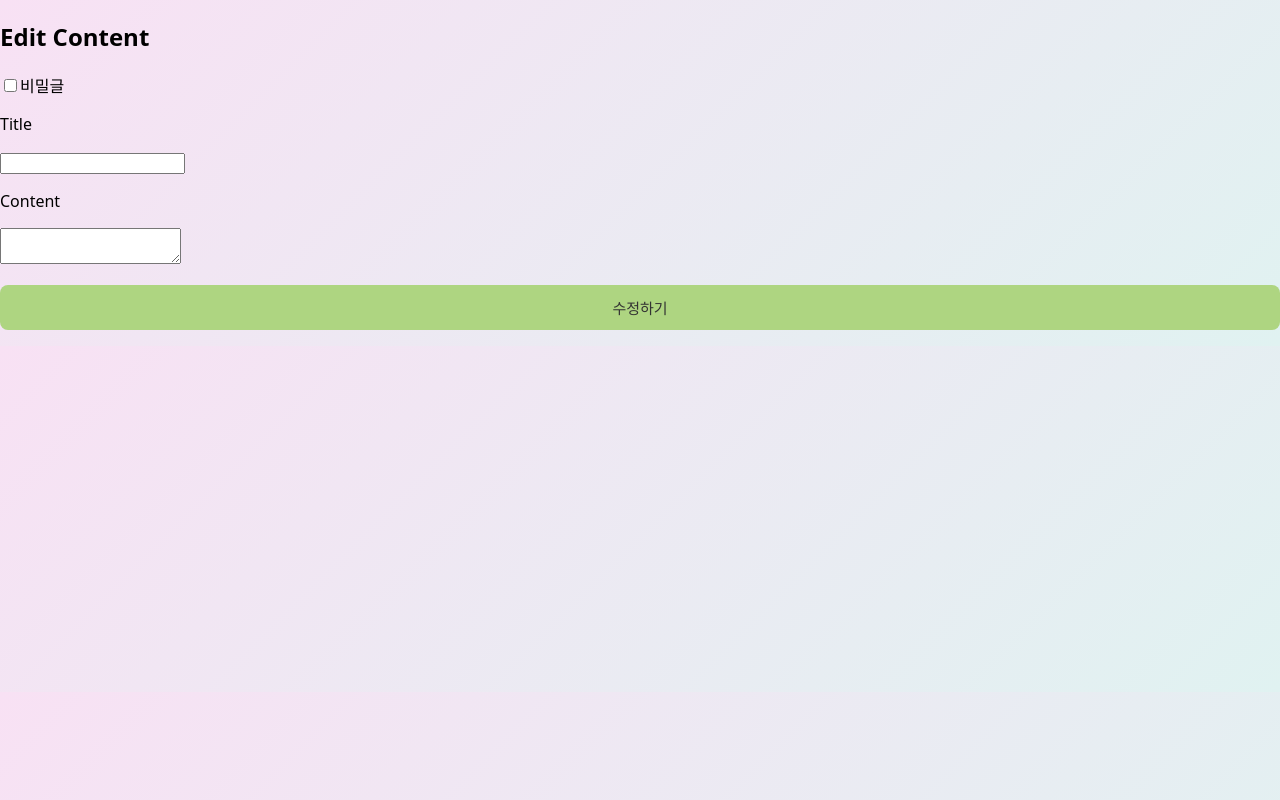
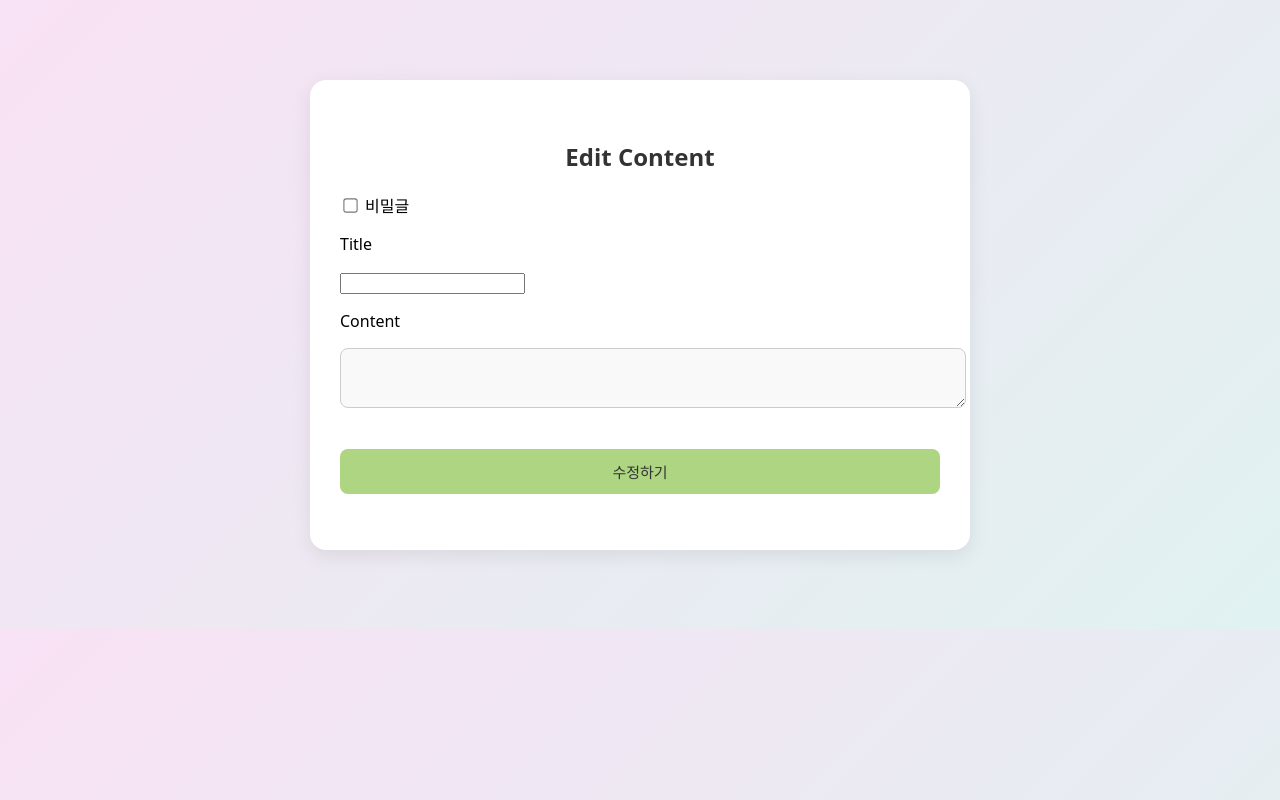
Before and after one commit to hseoy05/FourthAssignment, a React (Vite) app in the folder frontend/vite-project/: page /posts/1/edit in a window 1280 px wide. Built offline with nearby package versions, Linux system fonts and the light colour scheme; no server answers.

Commit message:
delete error 수정함!!1

```diff
--- /dev/null
+++ b/frontend/vite-project/css/EditContent.css
@@ -0,0 +1,47 @@
+.edit-container {
+  max-width: 600px;
+  margin: 80px auto;
+  padding: 40px 30px;
+  background: #ffffff;
+  border-radius: 16px;
+  box-shadow: 0 6px 20px rgba(0, 0, 0, 0.08);
+  font-family: 'Noto Sans KR', system-ui, sans-serif;
+}
+
+.edit-container h2 {
+  text-align: center;
+  font-size: 24px;
+  color: #333;
+  margin-bottom: 20px;
+}
+
+.edit-container input[type="text"],
+.edit-container textarea {
+  width: 100%;
+  padding: 12px;
+  font-size: 15px;
+  margin-bottom: 20px;
+  border: 1px solid #ccc;
+  border-radius: 8px;
+  background: #f9f9f9;
+}
+
+.edit-container input[type="checkbox"] {
+  margin-right: 8px;
+  transform: scale(1.1);
+}
+
+.button-submit {
+  padding: 12px 20px;
+  background-color: #aed581;
+  border: none;
+  color: #333;
+  font-size: 15px;
+  border-radius: 8px;
+  cursor: pointer;
+  transition: background-color 0.2s ease;
+}
+
+.button-submit:hover {
+  background-color: #9ccc65;
+}
--- a/frontend/vite-project/src/pages/Create/WriteContent.jsx
+++ b/frontend/vite-project/src/pages/Create/WriteContent.jsx
@@ -15,7 +15,7 @@ const WriteContent = () => {
         const res = await fetch('http://localhost:8800/posts', {
             method: "POST",
             headers: {"Content-Type": "application/json"},
-            body: JSON.stringify({title, content, userId, isPrivate}),
+            body: JSON.stringify({title, content, userId: String(userId).trim(), isPrivate}),
         });
         const data = await res.json();
         if(data.success) alert('작성 완료');
--- a/frontend/vite-project/src/pages/Delete/DeleteContent.jsx
+++ b/frontend/vite-project/src/pages/Delete/DeleteContent.jsx
@@ -1,24 +1,33 @@
-import React, {useState} from 'react'
-import {useParams} from 'react-router-dom';
+import React, { useEffect } from 'react'
+import { useParams } from 'react-router-dom';
 import axios from 'axios';
 
-const DeleteContent =()=>{
-    const [nowUserId, setNowUserId] = useState('');
-    const {id}= useParams();
 
-    useEffect(()=>{
-        const deletePost = async()=>{
-            try{
-                await axios.delete(`http://localhost:8800/posts/${id}`);
-                alert('delete success!');
-                window.location.href = '/read/list';
-            } catch (error){
+const DeleteContent = () => {
+    const nowUserId = localStorage.getItem('userId');
+    const { id } = useParams();
+
+    useEffect(() => {
+        const deletePost = async () => {
+            try {
+                const res = await axios.request({
+                    method: 'DELETE',
+                    url: `http://localhost:8800/posts/${id}`,
+                    data: { userId: nowUserId },
+                });
+                if (res.data.success) {
+                    alert('delete success!');
+                    window.location.href = '/read/list';
+                } else {
+                    alert(res.data.message || 'delete fail');
+                }
+            } catch (error) {
                 console.error(error);
                 alert('delete fail!');
             }
         };
         deletePost();
-    },[id]);
+    }, [id, nowUserId]);
 
     return <div><h2>loading . . .</h2></div>
 };
--- a/frontend/vite-project/src/pages/Read/List.jsx
+++ b/frontend/vite-project/src/pages/Read/List.jsx
@@ -1,9 +1,11 @@
 import React, { useEffect, useState } from 'react';
 import { useNavigate } from 'react-router-dom';
 import '../../../css/List.css';
+
 const List = () => {
   const [posts, setPosts] = useState([]);
   const navigate = useNavigate();
+  const nowUserId = localStorage.getItem("userId");
 
   useEffect(() => {
     fetch('http://localhost:8800/posts')
@@ -21,7 +23,7 @@ const List = () => {
       {posts.length === 0 ? (
         <>
           <p>게시글이 없습니다.</p>
-        <button className="back-button" onClick={()=>navigate("/home")}>이전 페이지로 가기기</button>
+          <button className="back-button" onClick={() => navigate("/home")}>이전 페이지로 가기</button>
           <button className="fixed-home-button" onClick={() => navigate("/home")}>
             홈으로 가기
           </button>
@@ -33,35 +35,43 @@ const List = () => {
               onClick={() => navigate(`/posts/${post._id}`)}
               style={{ cursor: 'pointer' }}
             >
-              <h3>{post.isPrivate && '🔒 '}{post.title}</h3>
-              <h5>{post.content}</h5>
-              <p><small>작성자: {post.userName}</small><br></br>
-              <small>{post.createdAt && (new Date(post.createdAt).toLocaleString())}</small></p>
+              <h3>
+                {post.isPrivate && '🔒 '}
+                {post.isPrivate && post.userId !== nowUserId ? '...' : post.title}
+              </h3>
+              <h5>{post.isPrivate && post.userId !== nowUserId ? '...' : post.content}</h5>
+              <p>
+                <small>작성자: {post.userName}</small><br />
+                <small>{post.createdAt && (new Date(post.createdAt).toLocaleString())}</small>
+              </p>
             </div>
             <div className="button-group">
-            <button className="button-outline" onClick={(e) => {e.stopPropagation();
-                const nowUserId=localStorage.getItem("userId");
-                if(nowUserId!== post.userId){
+              <button className="button-outline" onClick={(e) => {
+                e.stopPropagation();
+                if (nowUserId !== post.userId) {
                   alert('수정 권한 없음');
                   return;
                 }
-                navigate(`/posts/${post._id}/edit`);}}>게시글 수정하기</button>
-            <button className="button-outline" onClick={(e)=>{ e.stopPropagation();
-                fetch(`http://localhost:8800/posts/${post._id}`, {
-                  method: 'DELETE',
-                }).then((res) => res.json()).then((data) => {
-                    if (data.success) {
-                      alert('Success');
-                      window.location.reload();
-                    } else {
-                      alert('Fail');
+                navigate(`/posts/${post._id}/edit`);
+              }}>
+                게시글 수정하기
+              </button>
+              <button className="button-outline"
+              onClick={()=>{
+                if(nowUserId !== post.userId){
+                  alert('삭제 권한 없음');
+                  return;
                 }
-                  })
-                  .catch((err) => { alert('Error!');});
-              }}>게시글 삭제하기</button>
-              <br></br>
-              <p><button className="fixed-home-button" onClick={() => navigate("/home")}>
-                홈으로 가기</button></p>
+                navigate(`/posts/${post._id}/delete`);
+              }}>
+                게시글 삭제하기
+              </button>
+              <br />
+              <p>
+                <button className="fixed-home-button" onClick={() => navigate("/home")}>
+                  홈으로 가기
+                </button>
+              </p>
             </div>
           </div>
         ))
--- a/frontend/vite-project/src/pages/Update/EditContent.jsx
+++ b/frontend/vite-project/src/pages/Update/EditContent.jsx
@@ -1,5 +1,6 @@
 import React, {useState, useEffect} from 'react';
 import {useParams, useNavigate} from 'react-router-dom';
+import '../../../css/EditContent.css';
 
 const EditContent=()=>{
     const {id}= useParams();
@@ -25,10 +26,11 @@ const EditContent=()=>{
               body: JSON.stringify(contents),
             });
             const data = await res.json();
-            try{
-                data = JSON.parse(text);
-            } catch (parseError){
-                console.error('파싱 실패', parseError);
+            if (data.success) {
+                alert('edit success!');
+                navigate('/home');
+            } else {
+                alert('failed');
             }
             if(data.success){
                 alert('edit success!');
@@ -42,7 +44,7 @@ const EditContent=()=>{
     };
 
     return (
-        <form onSubmit={handleSubmit}>
+        <form onSubmit={handleSubmit} className="edit-container">
             <div>
                 <h2>Edit Content</h2>
                 <label>
```
Also changed, not shown: 1 other file (tests, documents, lock files or other folders). Lines whose indentation alone changed are shown as unchanged.
